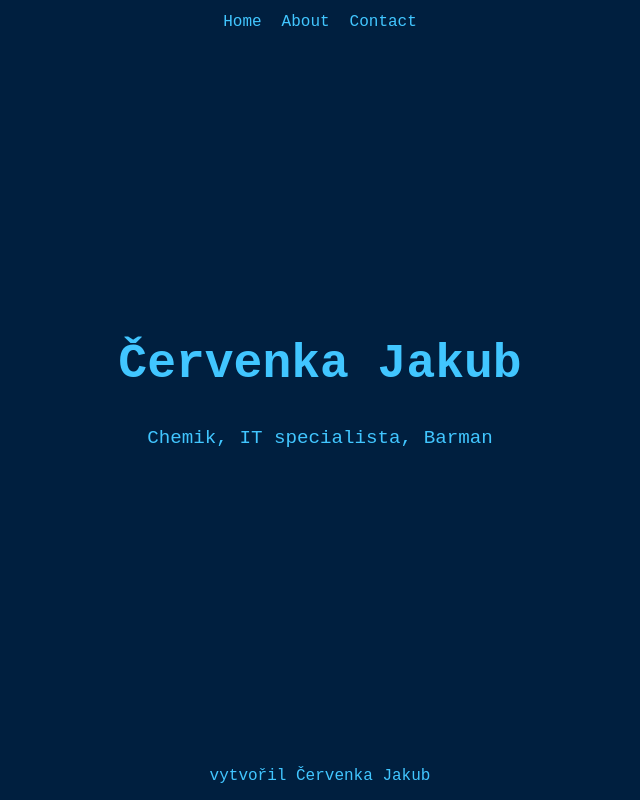
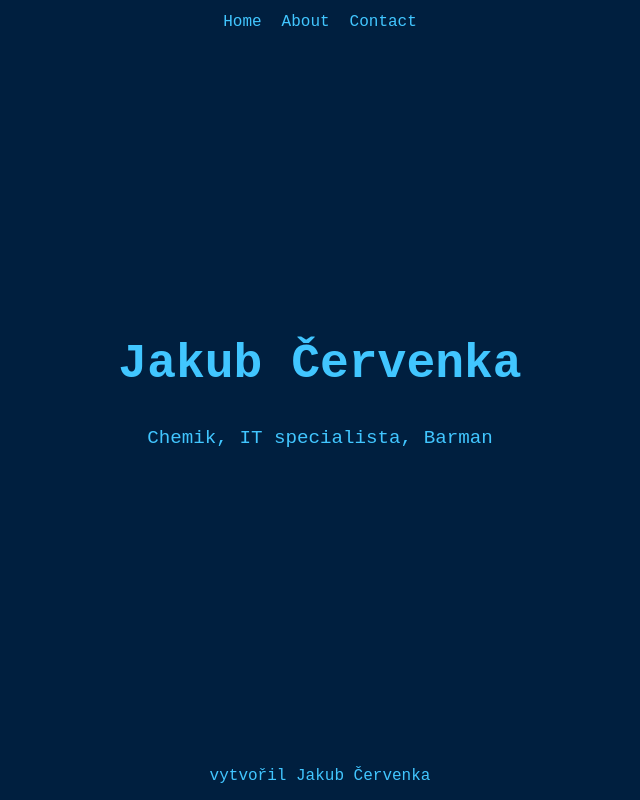
Before and after one commit to JacobTheChemist/JacobTheChemist.github.io, a plain HTML site: page index.html in a window 1280 px wide. Shown: the whole page, without its empty margins (320-960 px from the left). Drawn offline with Linux system fonts and the light colour scheme.

Commit message:
Změna z Červenka Jakub na Jakub Červenka

```diff
--- a/index.html
+++ b/index.html
@@ -3,7 +3,7 @@
 <head>
     <meta charset="UTF-8">
     <meta name="viewport" content="width=device-width, initial-scale=1.0">
-    <title>Červenka Jakub</title>
+    <title>Jakub Červenka</title>
     <link rel="stylesheet" href="styles.css">
     <style>
         body {
@@ -52,11 +52,11 @@
         </div>
     </div>
     <div class="container">
-        <h1>Červenka Jakub</h1>
+        <h1>Jakub Červenka</h1>
         <p>Chemik, IT specialista, Barman</p>
     </div>
     <div class="bottom-panel">
-        vytvořil Červenka Jakub
+        vytvořil Jakub Červenka
     </div>
 </body>
 </html>
```
